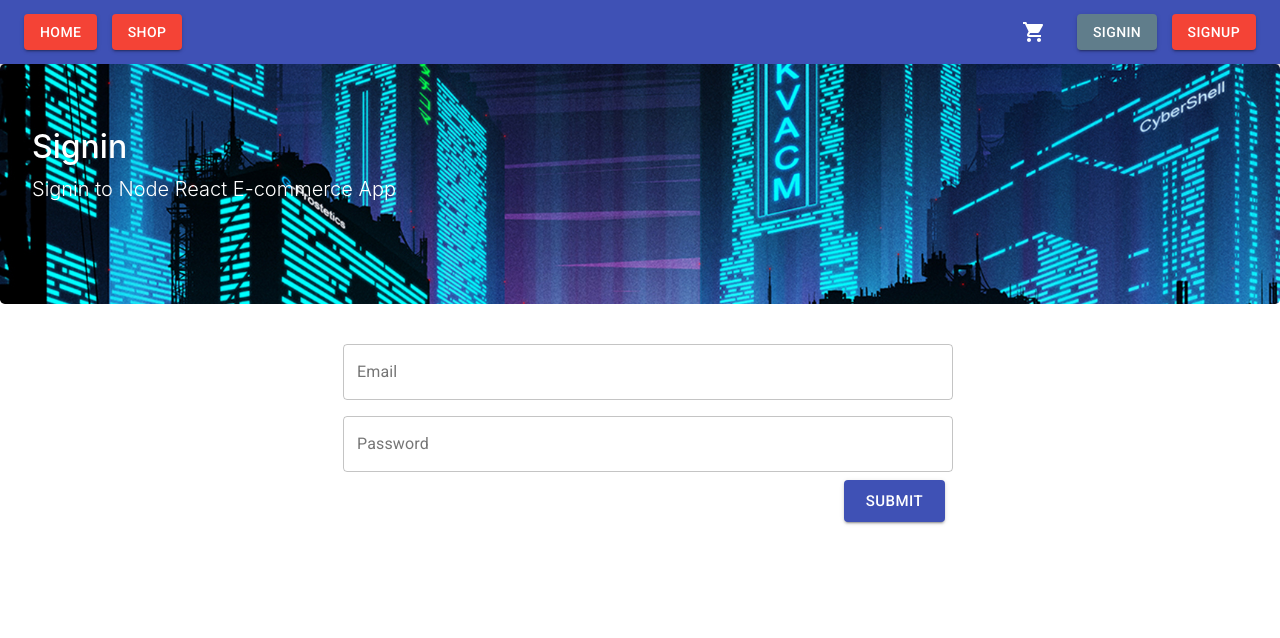
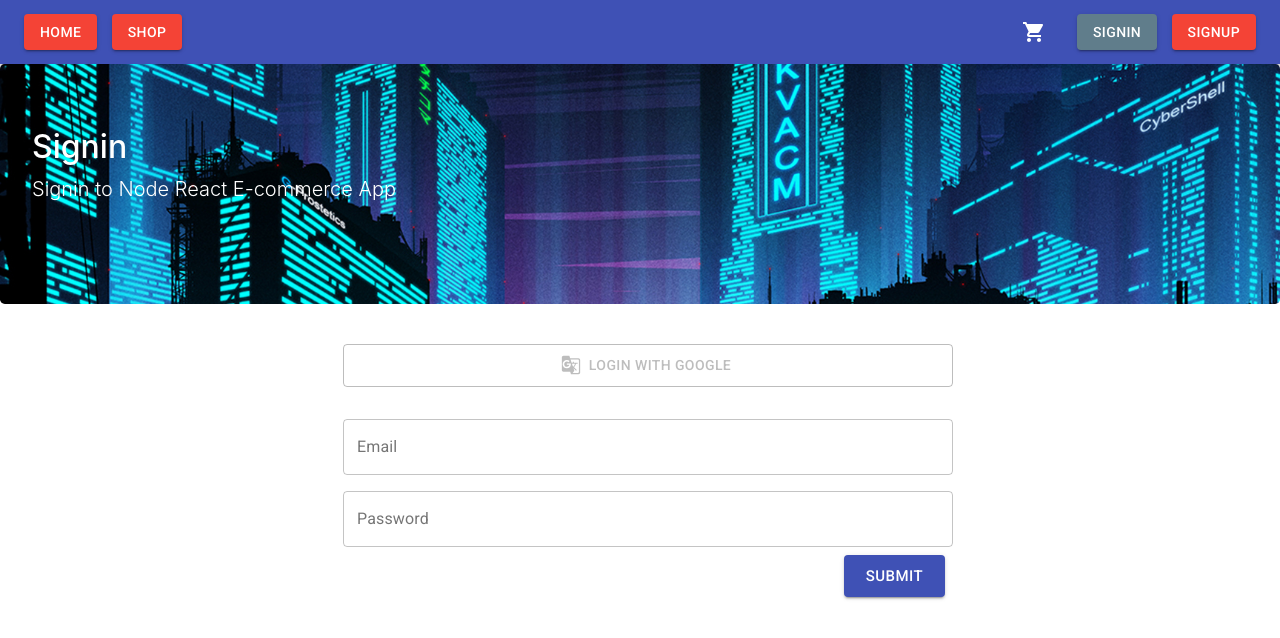
Before and after one commit to ChanManChan/E-commerce-Client, a React (Create React App) app: page /signin in a window 1280 px wide. Shown: the top 638 px of the page. Built offline with nearby package versions, Linux system fonts and the light colour scheme; no server answers; what use-persisted-state would draw is missing.

Commit message:
google signin

```diff
--- a/package.json
+++ b/package.json
@@ -19,6 +19,8 @@
     "react-dom": "^16.13.1",
     "react-draggable": "^4.3.1",
     "react-dropzone": "^10.2.2",
+    "react-facebook-login": "^4.1.1",
+    "react-google-login": "^5.1.3",
     "react-router-dom": "^5.1.2",
     "react-scripts": "3.4.1",
     "react-toastify": "^5.5.0",
--- /dev/null
+++ b/src/auth/Google.js
@@ -0,0 +1,61 @@
+import React from 'react';
+import GoogleLogin from 'react-google-login';
+import Button from '@material-ui/core/Button';
+import GTranslateIcon from '@material-ui/icons/GTranslate';
+import { makeStyles } from '@material-ui/core/styles';
+
+const useStyles = makeStyles((theme) => ({
+  button: {
+    margin: theme.spacing(1),
+    padding: '.5rem',
+  },
+}));
+
+const Google = () => {
+  const classes = useStyles();
+  const responseGoogle = (response) => {
+    // We are sending only the 'tokenId' from 'response' object to our backend, and another package in our backend will take this token, and based on this token it will make request to 'Google' and make sure that we have the valid user (the same 'REACT_APP_GOOGLE_CLIENT_ID' we are going to use in our backend as well )
+    fetch(`${process.env.REACT_APP_API_URL}/google-login`, {
+      method: 'POST',
+      headers: {
+        Accept: 'application/json',
+        'Content-Type': 'application/json',
+      },
+      body: JSON.stringify({ idToken: response.tokenId }),
+    })
+      .then((data) => {
+        return data.json();
+      })
+      .then((result) => {
+        // Inform parent (Signin.js)
+
+        console.log('GOOGLE SIGNIN SUCCESS>>>', result);
+      })
+      .catch((err) => console.log('GOOGLE SIGNIN ERROR>>>', err));
+  };
+  return (
+    <div className='pb-3'>
+      <GoogleLogin
+        clientId={`${process.env.REACT_APP_GOOGLE_CLIENT_ID}`}
+        onSuccess={responseGoogle}
+        onFailure={responseGoogle}
+        render={(renderProps) => (
+          <Button
+            variant='outlined'
+            color='secondary'
+            fullWidth
+            className={classes.button}
+            onClick={renderProps.onClick}
+            disabled={renderProps.disabled}
+            startIcon={<GTranslateIcon />}
+          >
+            Login with Google
+          </Button>
+        )}
+        cookiePolicy={'single_host_origin'}
+      />
+    </div>
+  );
+};
+
+export default Google;
--- a/src/user/Signin.js
+++ b/src/user/Signin.js
@@ -14,6 +14,7 @@ import { toast } from 'react-toastify';
 import { signin, authenticate, isAuthenticated } from '../auth';
 import { Redirect } from 'react-router-dom';
 import useMediaQuery from '@material-ui/core/useMediaQuery';
+import GoogleLogin from '../auth/Google';
 
 const useStyles = makeStyles((theme) => ({
   root: {
@@ -149,6 +150,7 @@ const Signin = () => {
       className='container col-md-6'
     >
       {redirectUser()}
+      <GoogleLogin />
       <div style={styling()}>{signInForm()}</div>
     </Layout>
   );
```
Also changed, not shown: 2 other files (tests, documents, lock files or other folders).
